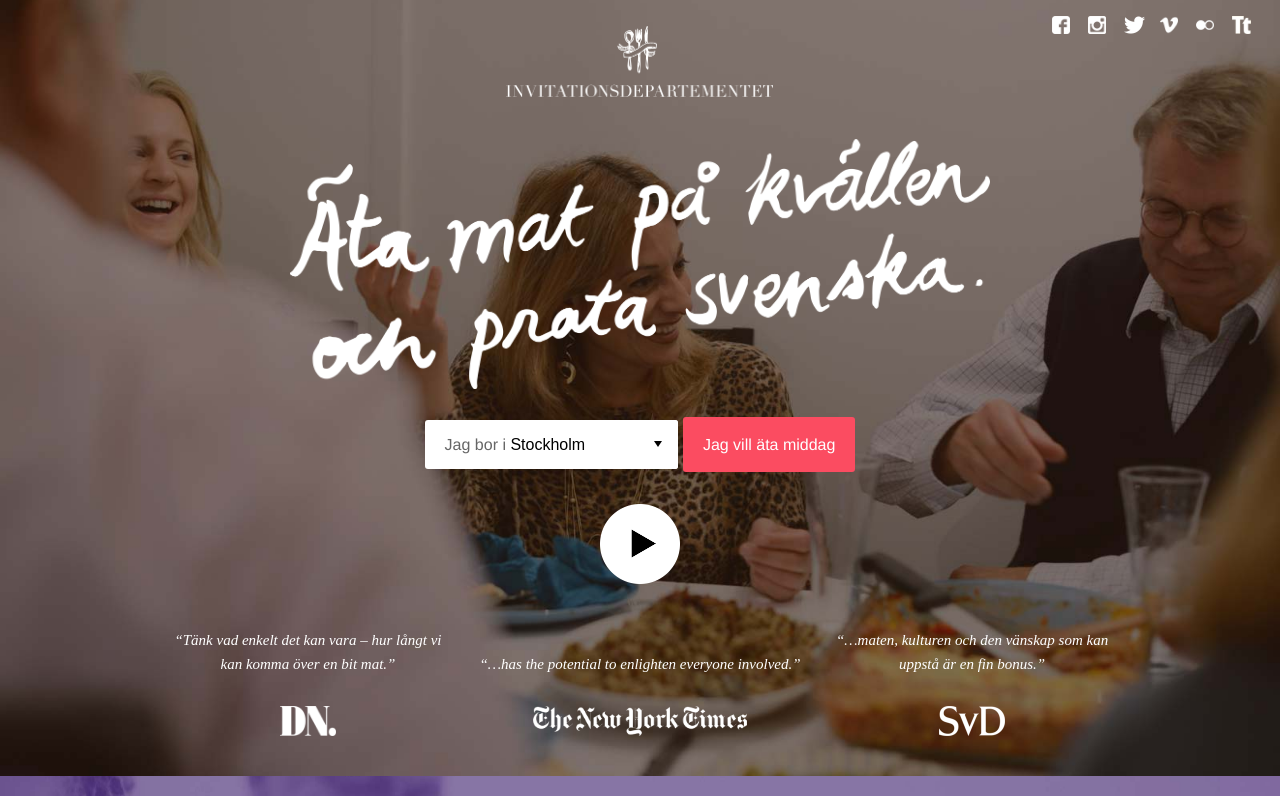
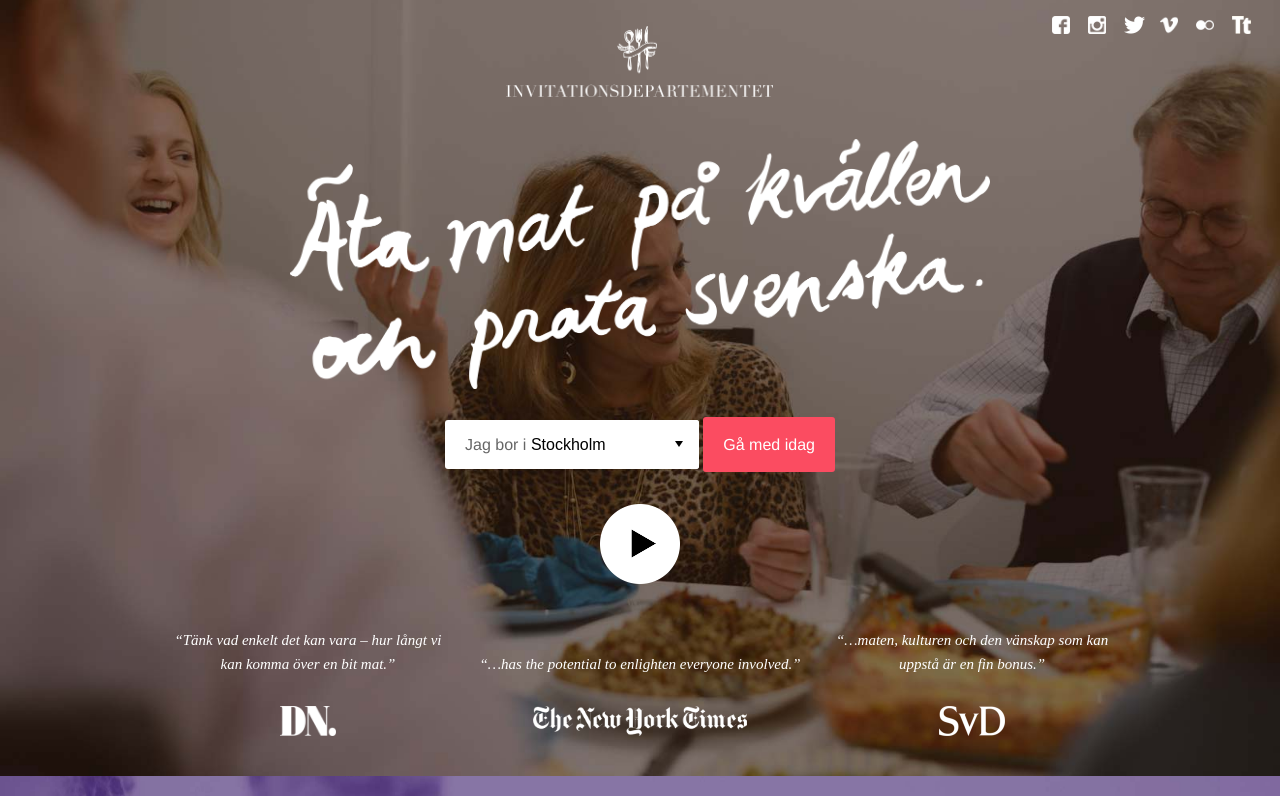
Before and after one commit to Invitationsdepartementet/test, a Jekyll site: the page built from index.html, in a window 1280 px wide and 900 px high, cut to the strip 104-900 px from the top of the window. Built offline with Jekyll 4.4.1, drawn with Linux system fonts in a browser that asks for light colours.

```diff
--- a/_config.yml
+++ b/_config.yml
@@ -10,7 +10,7 @@ title: Invitationsdepartementet
 email: ebba@invitationsdepartementet.se
 description: "Äta mat på kvällen och prata svenska."
 baseurl: "" # the subpath of your site, e.g. /blog
-url: "http://invitationsdepartementet.se"
+url: "http://test.invitationsdepartementet.se"
 pagesurl: http://invitationsdepartementet.github.io
 twitter: https://twitter.com/invitationsdept
 instagram: https://instagram.com/invitationsdepartementet/
--- a/_includes/destination-dropdown.html
+++ b/_includes/destination-dropdown.html
@@ -17,4 +17,4 @@
   </select>
 </div>
 
-<a href="{{ site.data.cities['Stockholm'].url }}" class="js-go-to-dinner button button-primary">Jag vill äta middag</a>
+<a href="{{ site.url }}/signup" class="js-go-to-dinner button button-primary">Gå med idag</a>
```
